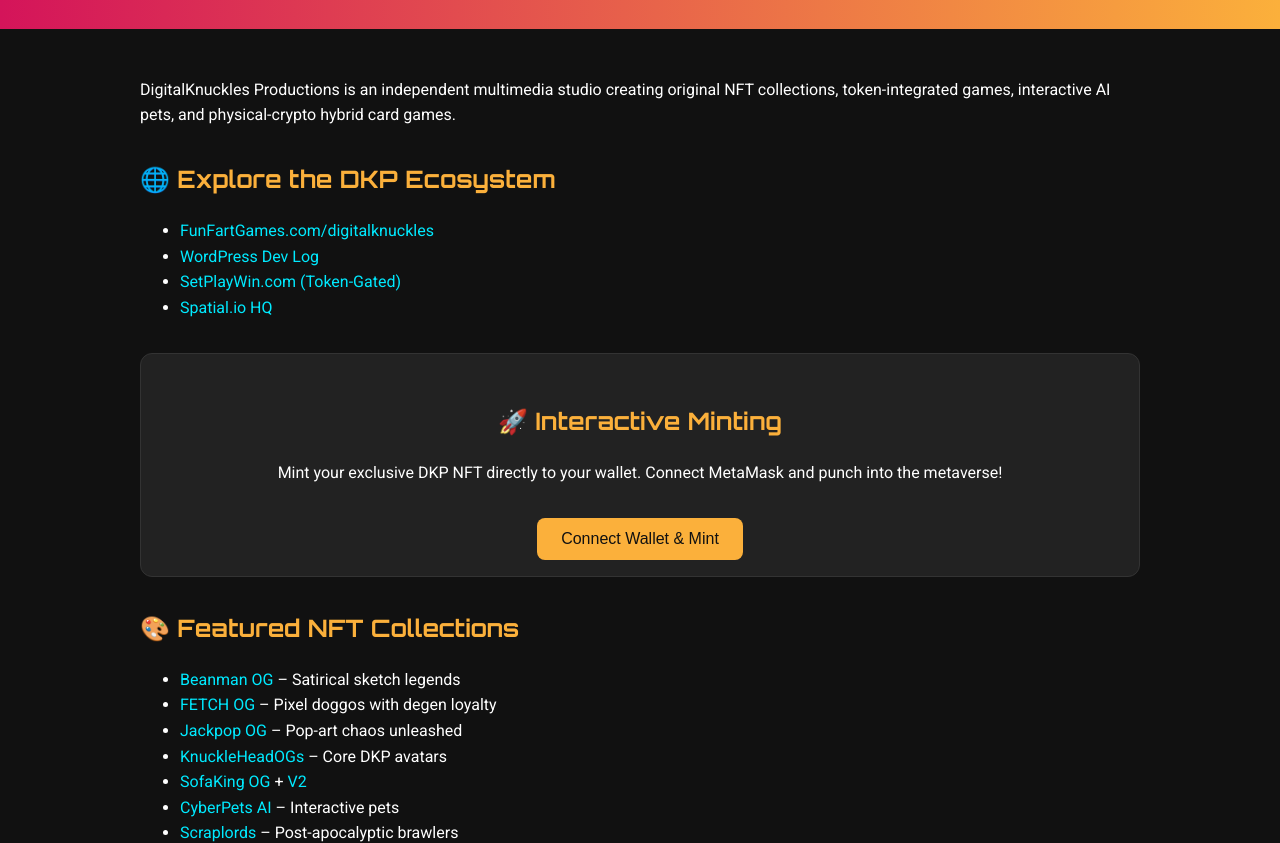
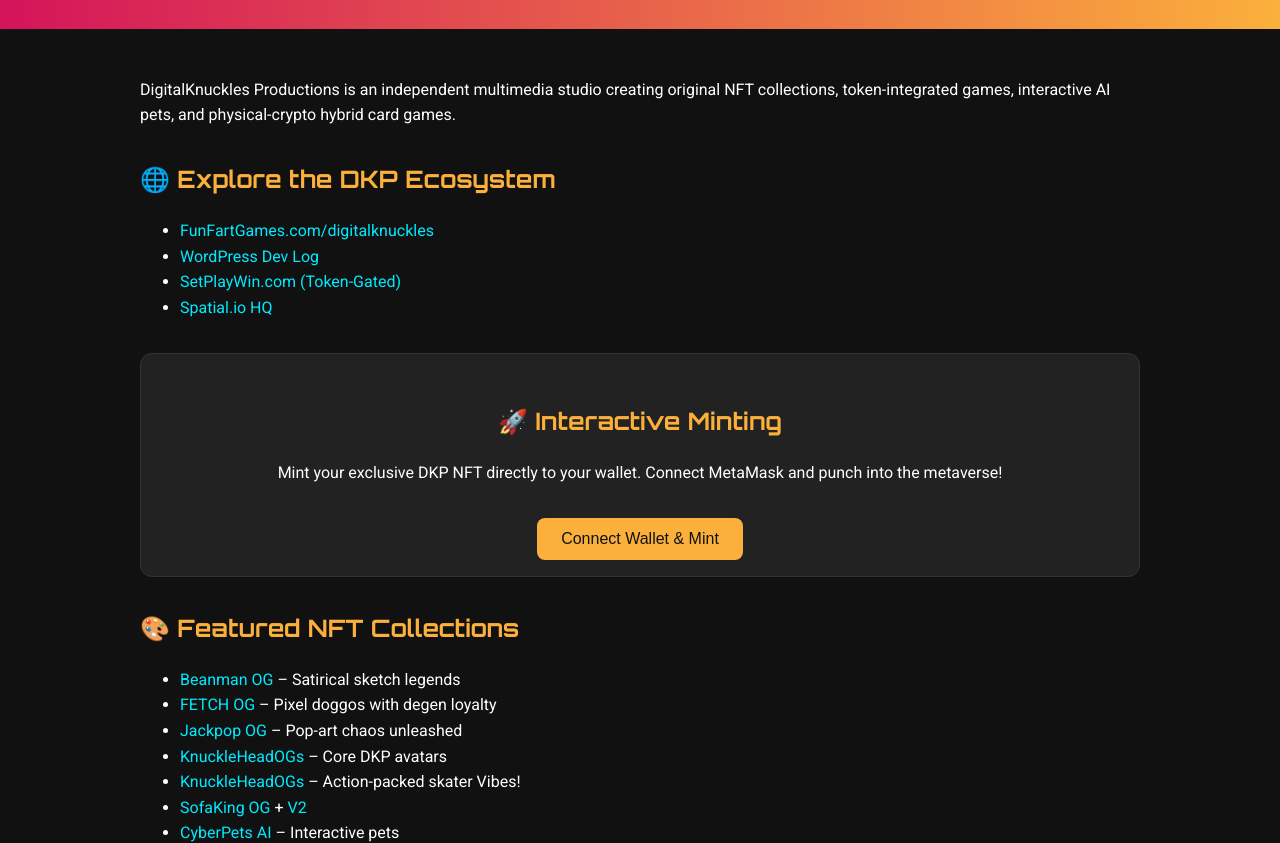
Before and after one commit to digitalknuckles/DigitalknucklesProductions, a plain HTML site: page index.html in a window 1280 px wide. Shown: the part 112-955 px from the top of the page. Drawn offline with Linux system fonts and the light colour scheme.

Commit message:
Update index.html

```diff
--- a/index.html
+++ b/index.html
@@ -111,6 +111,7 @@
       <li><a href="https://opensea.io/collection/fetchclub">FETCH OG</a> – Pixel doggos with degen loyalty</li>
       <li><a href="https://opensea.io/collection/jackpop">Jackpop OG</a> – Pop-art chaos unleashed</li>
       <li><a href="https://opensea.io/collection/knuckleheadogs">KnuckleHeadOGs</a> – Core DKP avatars</li>
+     <li><a href=" https://opensea.io/collection/khogs-tcg">KnuckleHeadOGs</a> – Action-packed skater Vibes!</li>
       <li><a href="https://opensea.io/collection/sofakingog">SofaKing OG</a> + <a href="https://opensea.io/collection/sofakingv2">V2</a></li>
       <li><a href="https://opensea.io/collection/cyberpetsai">CyberPets AI</a> – Interactive pets</li>
       <li><a href="https://opensea.io/collection/scraplords-collectibles">Scraplords</a> – Post-apocalyptic brawlers</li>
```
